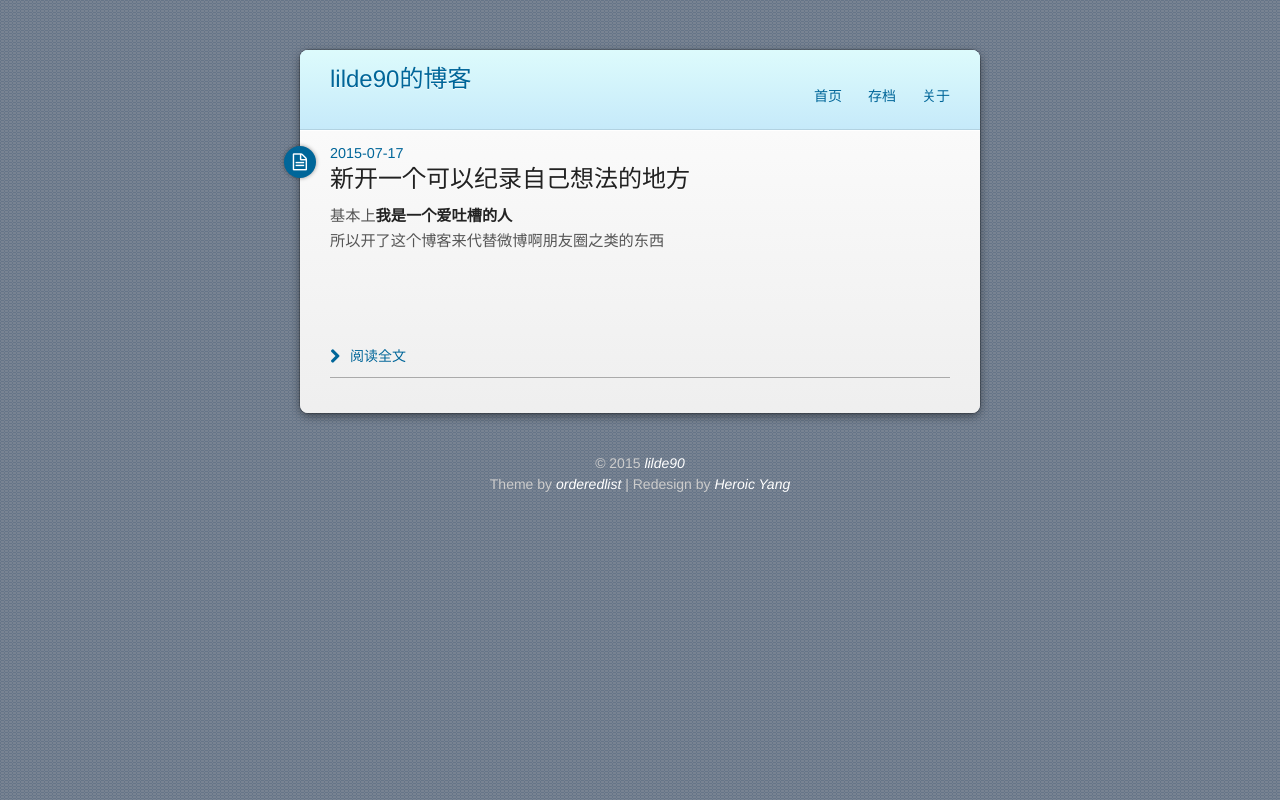
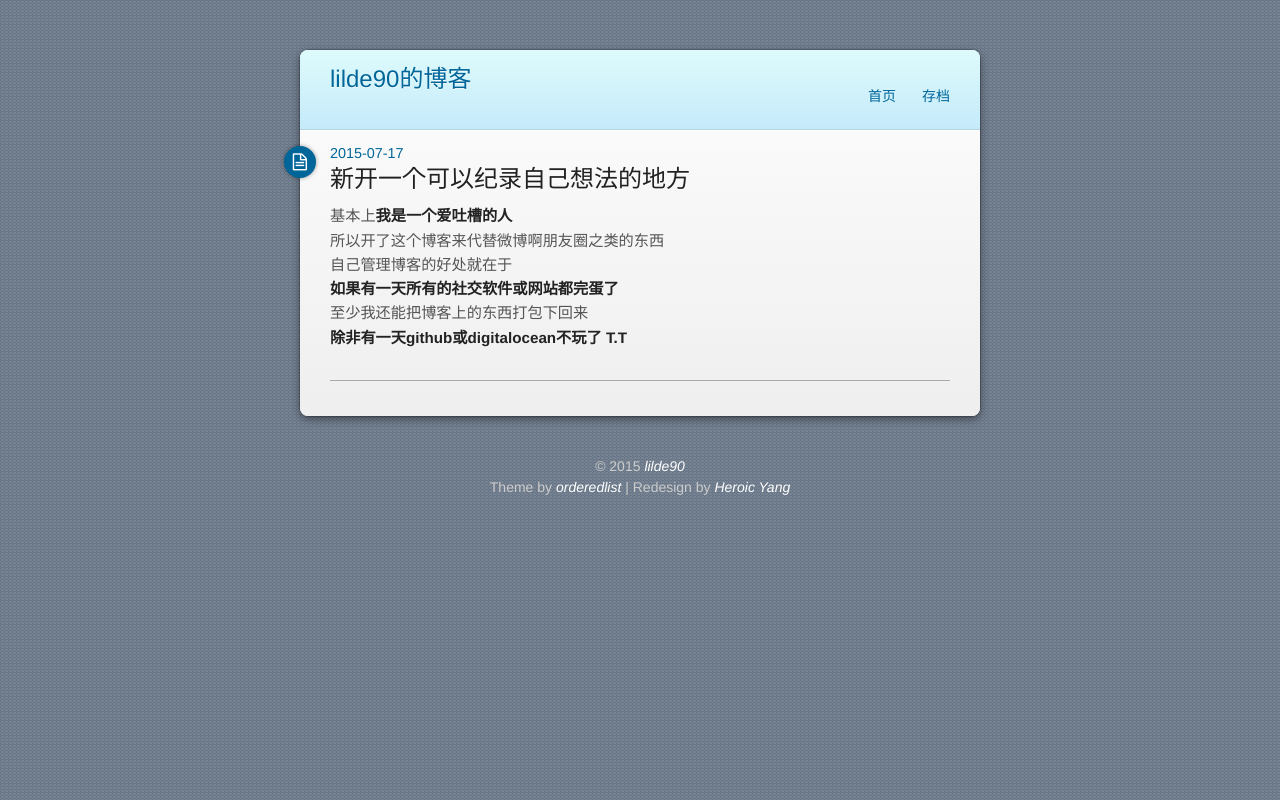
Before and after one commit to lilde90/lilde90.github.io, a plain HTML site: page index.html in a window 1280 px wide. Drawn offline with nearby package versions, Linux system fonts and the light colour scheme; a web font is replaced by a local one.

Commit message:
Site updated: 2015-07-17 23:12:45

```diff
--- a/index.html
+++ b/index.html
@@ -42,8 +42,6 @@
 
         <li><a href="/archives">存档</a></li>
 
-        <li><a href="/about">关于</a></li>
-
 
     </ul>
     <div class="clearfix"></div>
@@ -75,15 +73,12 @@
 
   <div class="entry">
 
-      <p>基本上<strong>我是一个爱吐槽的人</strong><br>所以开了这个博客来代替微博啊朋友圈之类的东西<br>
+      <p>基本上<strong>我是一个爱吐槽的人</strong><br>所以开了这个博客来代替微博啊朋友圈之类的东西<br>自己管理博客的好处就在于<br><strong>如果有一天所有的社交软件或网站都完蛋了</strong><br>至少我还能把博客上的东西打包下回来<br><strong>除非有一天github或digitalocean不玩了 T.T</strong></p>
+
 
   </div>
   <footer class="end-sep">
 
-
-        <div class="alignleft">
-          <a href="/2015/07/17/new-blog/#more" class="more-link">阅读全文</a>
-        </div>
 
 
 
```
Also changed, not shown: 2015/07/17/new-blog/index.html (+6 -8 lines), archives/2015/07/index.html (+0 -2 lines), archives/2015/index.html (+0 -2 lines), archives/index.html (+0 -2 lines), categories/日常/index.html (+0 -2 lines), tags/吐槽/index.html (+0 -2 lines).
